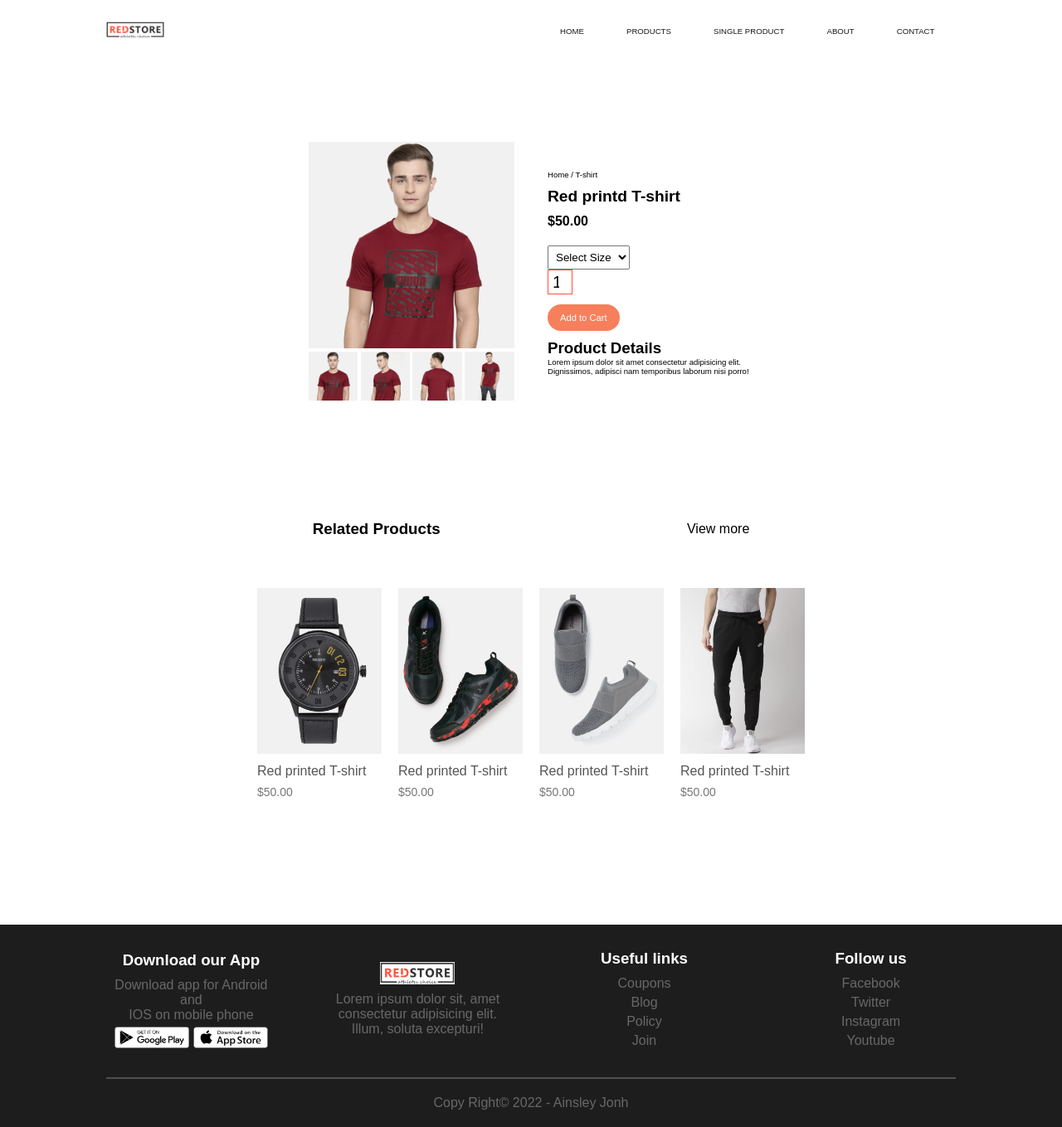
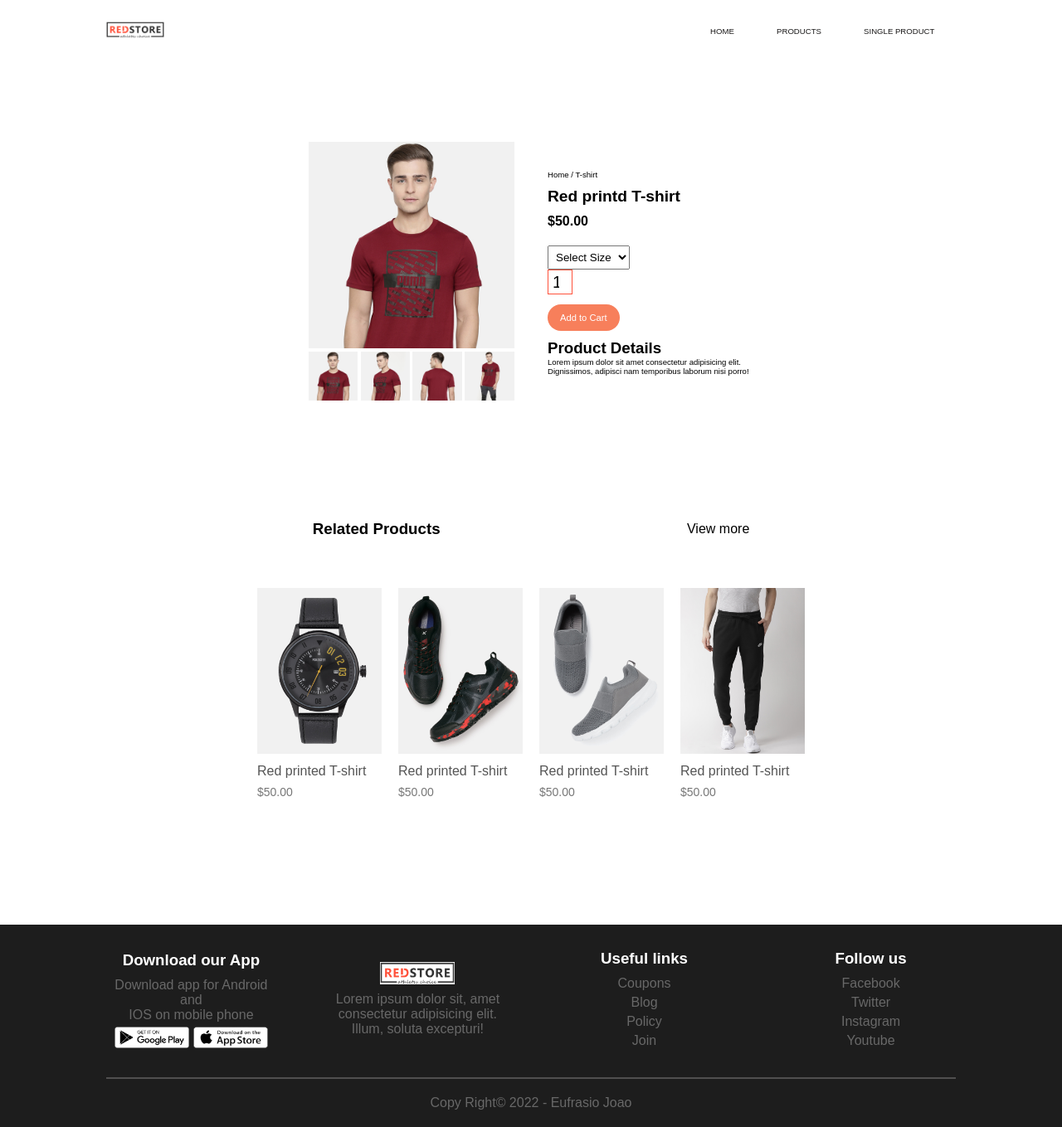
Before and after one commit to rifat2672/E-comerce-website-design-HTML-CSS, a plain HTML site: page html/single-product.html in a window 1280 px wide. Shown: the whole page at 83% size. Drawn offline with Linux system fonts and the light colour scheme.

Commit message:
Update single-product.html

```diff
--- a/html/single-product.html
+++ b/html/single-product.html
@@ -17,8 +17,6 @@
                 <li><a href="../index.html">HOME</a></li>
                 <li><a href="products.html">PRODUCTS</a></li>
                 <li><a href="single-product.html">SINGLE PRODUCT</a></li>
-                <li><a href="#">ABOUT</a></li>
-                <li><a href="#">CONTACT</a></li>
             </ul>
             <div id="menu">
                 <img src="../images/cart.png" id="cart" alt="">
@@ -152,7 +150,7 @@
             </div>
         </div>
         <div id="hrr"></div>
-        <p id="copy">Copy Right&copy; 2022 - Ainsley Jonh</p>
+        <p id="copy">Copy Right&copy; 2022 - Eufrasio Joao</p>
     </footer>
 
 
```
